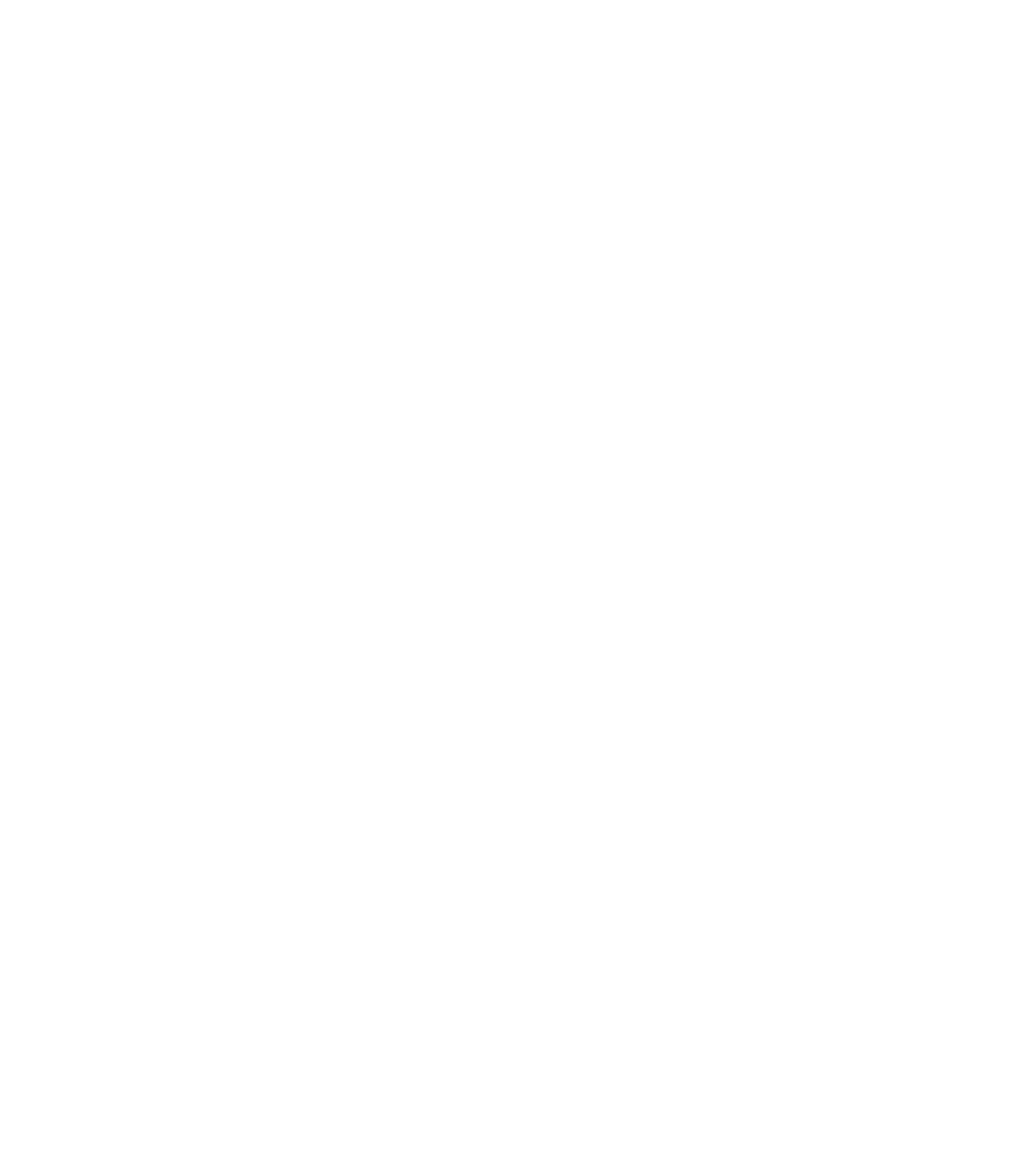
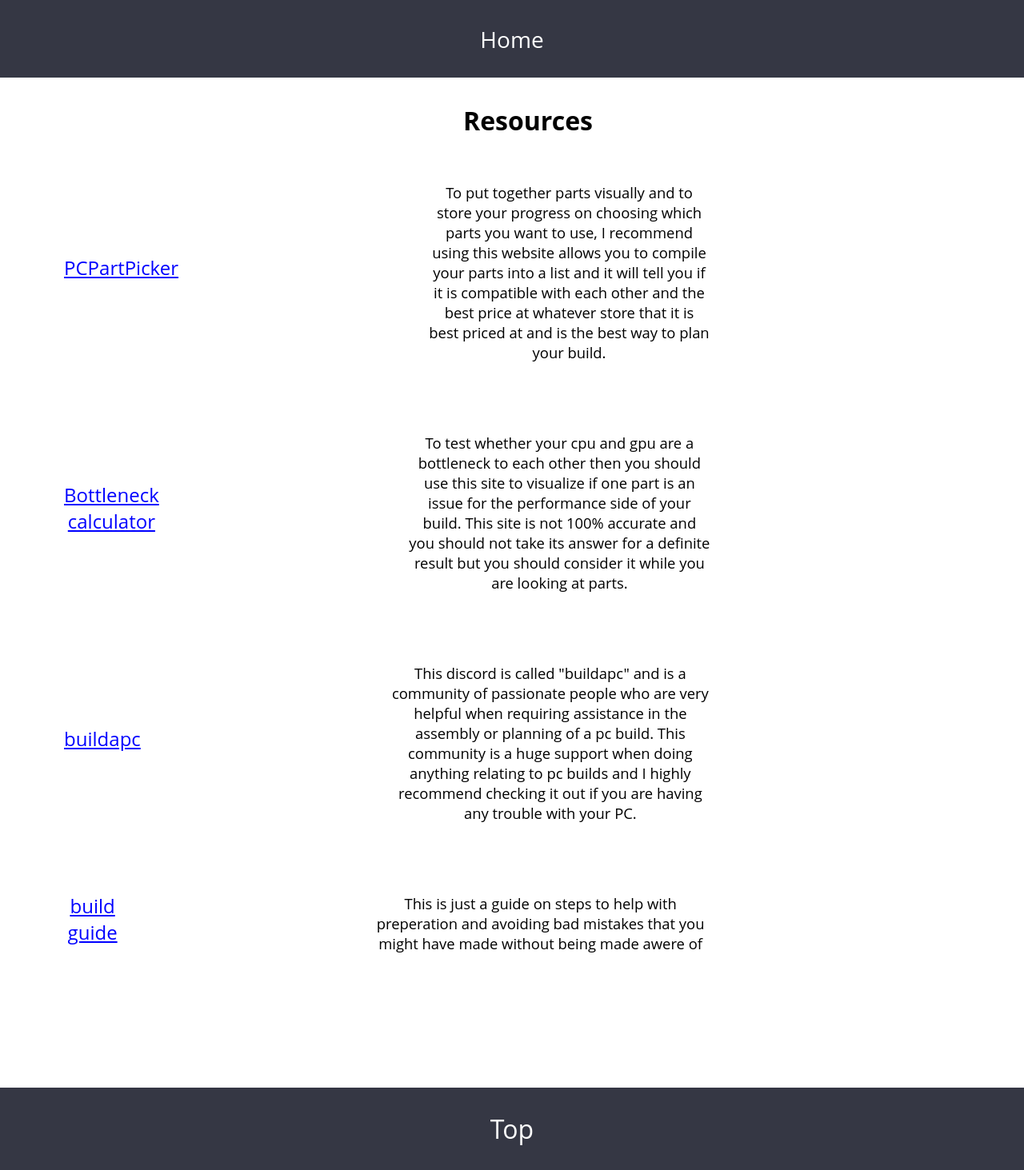
Before and after one commit to Evanosana/Complete-responsive-website, a plain HTML site: page resources.html in a window 1280 px wide. Shown: the whole page at 80% size. Before the commit the page ends 800 px from the top, so only its background shows below. Drawn offline with Linux system fonts and the light colour scheme.

Commit message:
almost done

```diff
--- a/choosing-parts.css
+++ b/choosing-parts.css
@@ -0,0 +1,217 @@
+*{
+    font-family: "Open Sans", sans-serif;
+}
+html{
+    scroll-behavior: smooth;
+}
+body{
+    flex-direction: column;
+    text-align: center;
+    margin: 0;
+    padding: 0;
+}
+.gpu{
+    width:25rem;
+}
+.ssd{
+    margin: -9.375rem 0;
+    width: 25rem;
+}
+.ram{
+    width: 20rem;
+}
+.psu{
+    margin: -0.938rem 0;
+    width: 25rem;
+}
+.cpu{
+    margin: -0.938rem 0;
+    width: 22rem;
+}
+.mobo{
+    margin: 0 1.563rem;
+    width: 16rem;
+}
+li{
+    list-style: none;
+}
+.ram{
+    margin: 0 1.563rem;
+}
+a{
+    color: white;
+    font-weight: normal;
+    text-decoration: none;
+    font-size: 1.75rem;
+}
+.hlink{
+    color: blue;
+    text-decoration: underline;
+    font-size: 1.5rem;
+}
+#resourceLink{
+    color: blue;
+    font-weight: normal;
+    text-decoration: underline;
+    font-size: 1rem;
+}
+label{
+    display: flex;
+    width: 100%;
+    height: 100%;
+    padding: 1.875rem 0;
+    margin: 0;
+    background-color: #353744;
+    border: none;
+    justify-content: space-around;
+    list-style: none;
+    font-size: 2rem;
+    color: white;
+    cursor: pointer;
+}
+div{
+    margin: 0;
+}
+ul{
+    display: flex;
+    width: 100%;
+    height: 100%;
+    padding: 1.875rem 0;
+    margin-top: 0;
+    background-color: #353744;
+    justify-content: space-around;
+    list-style: none;
+}
+.link{
+    width: 100%;
+    text-align: center;
+    margin-bottom: .063rem;
+}
+#Header{
+    margin-top: 2rem;
+    text-align: center;
+}
+#Footer{
+    margin-top: 2rem;
+}
+@media (min-width: 1000px) {
+    *{
+        font-family: "Open Sans", sans-serif;
+    }
+    html{
+        scroll-behavior: smooth;
+    }
+    body{
+        text-align: center;
+        margin: 0;
+        padding: 0;
+    }
+    img{
+        width: 250px;
+        height: auto;
+    }
+    a{
+        color: white;
+        font-weight: normal;
+        text-decoration: none;
+        font-size: 1.75rem;
+    }
+    label{
+        display: flex;
+        width: 100%;
+        height: 100%;
+        padding: 1.875rem 0;
+        margin: 0;
+        background-color: #353744;
+        border: none;
+        justify-content: space-around;
+        list-style: none;
+        font-size: 2rem;
+        color: white;
+        cursor: pointer;
+    }
+    div{
+        margin: 0;
+        /* border: 4px solid red; */
+    }
+    p{
+        margin: 0;
+        display: inline-block;
+        font-size: 1.15rem;
+        padding-inline: 17.5rem;
+        text-align: center;
+        /* border: 4px solid red; */
+    }
+    .flexier{
+        /* border: 4px solid red; */
+        align-items: center;
+        display: flex;
+        flex-direction: column;
+    }
+    ul{
+        display: flex;
+        width: 100%;
+        height: 100%;
+        padding: 1.875rem 0;
+        margin-top: 0;
+        background-color: #353744;
+        justify-content: space-around;
+        list-style: none;
+    }
+    .cop{
+        margin: 2rem;
+    }
+    .link {
+        width: 100%;
+        text-align: center;
+        margin-bottom: -.063rem;
+    }
+    .flexer{
+        margin: 2rem;
+    }
+    #Header{
+        margin-top: 2rem;
+        text-align: center;
+    }
+    #Footer{
+        margin-top: 3rem;
+    }
+    .flexy{
+        display: inline-flex;
+        justify-content: center;
+        align-items: center;
+        flex-direction: row;
+        text-align: center;
+        padding-inline: 5rem;
+        /* border: 4px solid green; */
+    }
+    .flexier{
+        height: 100%;
+        display: inline-flex;
+    }
+    .cpu, .psu{
+        margin: 0;
+    }
+    .mobo, .ram, .cpu{
+        width: 22rem;
+        height: auto;
+    }
+    .psu,.gpu,.ssd{
+        width: 30rem;
+        height: auto;
+    }
+    h1{
+        margin: 0 0 0 2.5rem;
+    }
+    h3, a{
+        margin: 0 0 0.75rem 0;
+        text-align: center;
+        /* border: 4px solid red; */
+    }
+    .flexend{
+        margin-bottom: 1.5rem;
+    }
+    .flexstart{
+        margin-top: 1.5rem;
+    }
+}
--- a/component.css
+++ b/component.css
@@ -44,6 +44,11 @@
     text-decoration: none;
     font-size: 1.75rem;
 }
+.hlink{
+    color: blue;
+    text-decoration: underline;
+    font-size: 1.5rem;
+}
 #resourceLink{
     color: blue;
     font-weight: normal;
@@ -66,9 +71,6 @@
 }
 div{
     margin: 0;
-}
-p{
-    margin-inline: 25px;
 }
 ul{
     display: flex;
@@ -136,6 +138,8 @@
         margin: 0;
         display: inline-block;
         font-size: 1.15rem;
+        padding-inline: 10rem;
+        padding-block: 2rem;
         /*border: 4px solid red;*/
     }
     .flexier{
@@ -199,7 +203,9 @@
         margin: 0 0 0 2.5rem;
     }
     h3{
-        margin: 0;
+        margin: 0 -10rem 0 0;
+        width: 20rem;
+        border: 4px solid red;
     }
     .flexend{
         margin-bottom: 1.5rem;
--- a/resources.html
+++ b/resources.html
@@ -0,0 +1,72 @@
+<!DOCTYPE html>
+<html lang="en">
+<head>
+    <meta charset="UTF-8">
+    <meta http-equiv="X-UA-Compatible" content="IE=edge">
+    <meta name="viewport" content="width=device-width, initial-scale=1.0">
+    <link rel="stylesheet" href="choosing-parts.css">
+    <script src="components.js" defer></script>
+    <title>Choosing parts</title>
+</head>
+<body>
+    <ul>
+        <div class="link">
+            <li>
+                <a href="index.html">Home</a>
+            </li>
+        </div>
+    </ul>
+    <h1 id="Header" >Resources</h1>
+    <div class="flexy flexstart">
+        <a target="_blank" class="hlink" href="https://pcpartpicker.com/">PCPartPicker</a>
+        <div class="flexier flexer">
+            <p>
+                To put together parts visually and to store your progress on choosing which parts you want to use,
+                I recommend using this website allows you to compile your parts into a list and it will tell you if
+                it is compatible with each other and the best price at whatever store that it is best priced at and
+                is the best way to plan your build.
+            </p>
+        </div>
+    </div>
+    <div class="flexy flexstart">
+        <a target="_blank" class="hlink" href="https://pc-builds.com/bottleneck-calculator/">Bottleneck calculator</a>
+        <div class="flexier flexer">
+            <p>
+                To test whether your cpu and gpu are a bottleneck to each other then you should use this site to visualize
+                if one part is an issue for the performance side of your build. This site is not 100% accurate and you should
+                not take its answer for a definite result but you should consider it while you are looking at parts.
+            </p>
+        </div>
+    </div>
+    <div class="flexy flexstart">
+        <a target="_blank" class="hlink" href=https://discord.com/invite/buildapc>buildapc</a>
+        <div class="flexier flexer">
+            <p>
+                This discord is called "buildapc" and is a community of passionate people who are very helpful when requiring assistance
+                in the assembly or planning of a pc build. This community is a huge support when doing anything relating to pc builds and
+                I highly recommend checking it out if you are having any trouble with your PC.
+            </p>
+        </div>
+    </div>
+    <div class="flexy flexstart">
+        <a target="_blank" href="https://www.tomshardware.com/how-to/build-a-pc" class="hlink">build guide</a>
+        <div class="flexier flexer">
+            <p>
+                This is just a guide on steps to help with preperation and avoiding
+                bad mistakes that you might have made without being made awere of
+            </p>
+        </div>
+    </div>
+    <div class="flexy flexstart">
+        <h3></h3>
+        <div class="flexier flexer">
+            <p>
+
+            </p>
+        </div>
+    </div>
+    <div id="Footer" class="link">
+        <label id="back-to-top">Top</label>
+    </div>
+</body>
+</html>
--- a/styles.css
+++ b/styles.css
@@ -5,10 +5,6 @@
 }
 html{
     scroll-behavior: smooth;
-}
-body{
-   display: flex;
-   flex-direction: column;
 }
 .home{
     margin-top: 1.25rem;
@@ -50,8 +46,12 @@
     font-size: 1.75rem;
     color: white;
 }
+
+a:hover{
+    font-size: 2rem;
+    transition: 0.5s;
+}
 .link{
-    width: 100%;
     text-align: center;
     margin-bottom: -0.063rem;
 }
@@ -68,3 +68,85 @@
     color: white;
     cursor: pointer;
 }
+
+
+@media (min-width:1000px){
+    *{
+        margin: 0;
+        padding: 0;
+        font-family: "Open Sans", sans-serif;
+    }
+    html{
+        scroll-behavior: smooth;
+    }
+    body{
+        text-align: center;
+
+    }
+    .home{
+        margin-top: 1.25rem;
+        width: 35%;
+    }
+    h1, h3{
+        text-align: center;
+        font-weight: 500;
+        display: flex;
+        width: 100%;
+        height: 100%;
+        padding: 1.875rem 0;
+        background-color: #353744;
+        justify-content: space-around;
+        list-style: none;
+        font-size: 2rem;
+        color: white;
+        margin-inline: 800px;
+    }
+    ul{
+        display: flex;
+        width: 100%;
+        height: 100%;
+        padding: 1.875rem 0;
+        background-color: white;
+        justify-content: space-around;
+        list-style: none;
+        /* margin-inline: 500px; */
+    }
+    .directory{
+        display: flex;
+        width: 100%;
+        flex-direction: column;
+        align-items: center;
+        height: 1%;
+    }
+    img{
+        width: 35%;
+        height: auto;
+        /* border: 4px solid red; */
+    }
+    a{
+        text-decoration: none;
+        font-size: 1.75rem;
+        color: #353744;
+        font-weight: bold;
+    }
+    .link{
+        width: 100%;
+        height: 5%;
+        text-align: center;
+        margin-bottom: -0.063rem;
+        /* border: 4px solid blue; */
+    }
+    label{
+        display: flex;
+        width: 100%;
+        height: 100%;
+        padding: 1rem 0;
+        /* background-color: #353744; */
+        border: none;
+        justify-content: space-around;
+        list-style: none;
+        font-size: 1.4rem;
+        color: white;
+        cursor: pointer;
+    }
+}
```
Also changed, not shown: choosing-parts.html (+6 -6 lines), index.html (+21 -9 lines).
